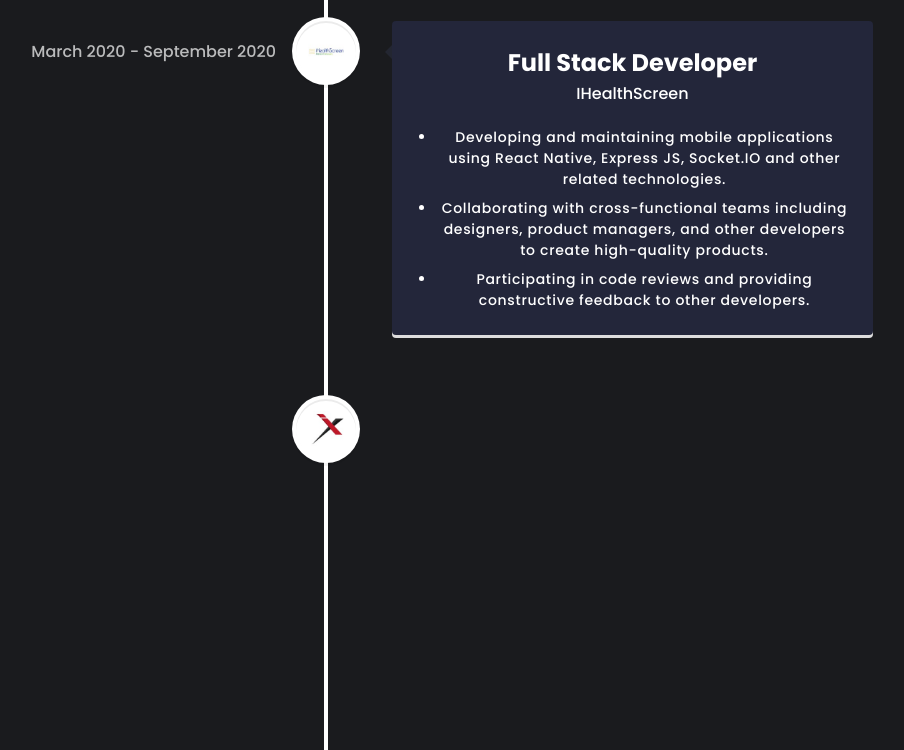
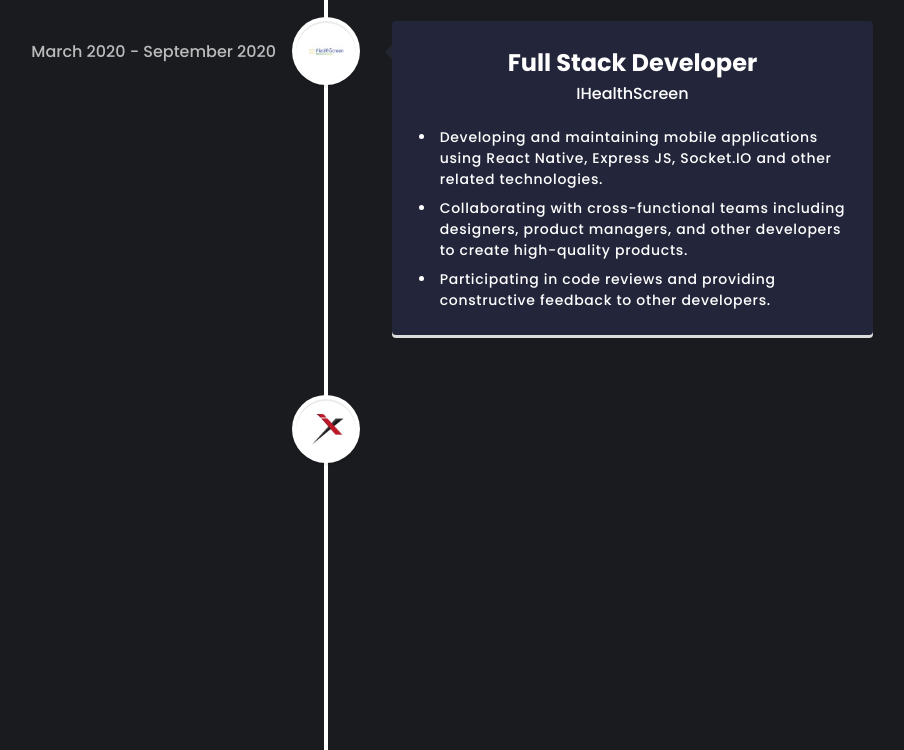
Before and after one commit to Waheed4719/my-portfolio, a React (Create React App) app: page / in a window 1280 px wide. Shown: the part 1740-2490 px from the top of the page, without its empty margins (314-1218 px from the left). Built offline with nearby package versions, Linux system fonts and the light colour scheme; the HTML template or start-up script is replaced by a standard one.

Commit message:
Update text alignment in experience card li

```diff
--- a/src/components/MyExperience/index.tsx
+++ b/src/components/MyExperience/index.tsx
@@ -57,7 +57,7 @@
             {experience.points.map((point, index) => (
                 <li
                     key={`experience-point-${index}`}
-                    className='text-white-100 text-[14px] pl-1 tracking-wider'
+                    className='text-white-100 text-left text-[14px] pl-1 tracking-wider'
                 >
                     {point}
                 </li>
```
